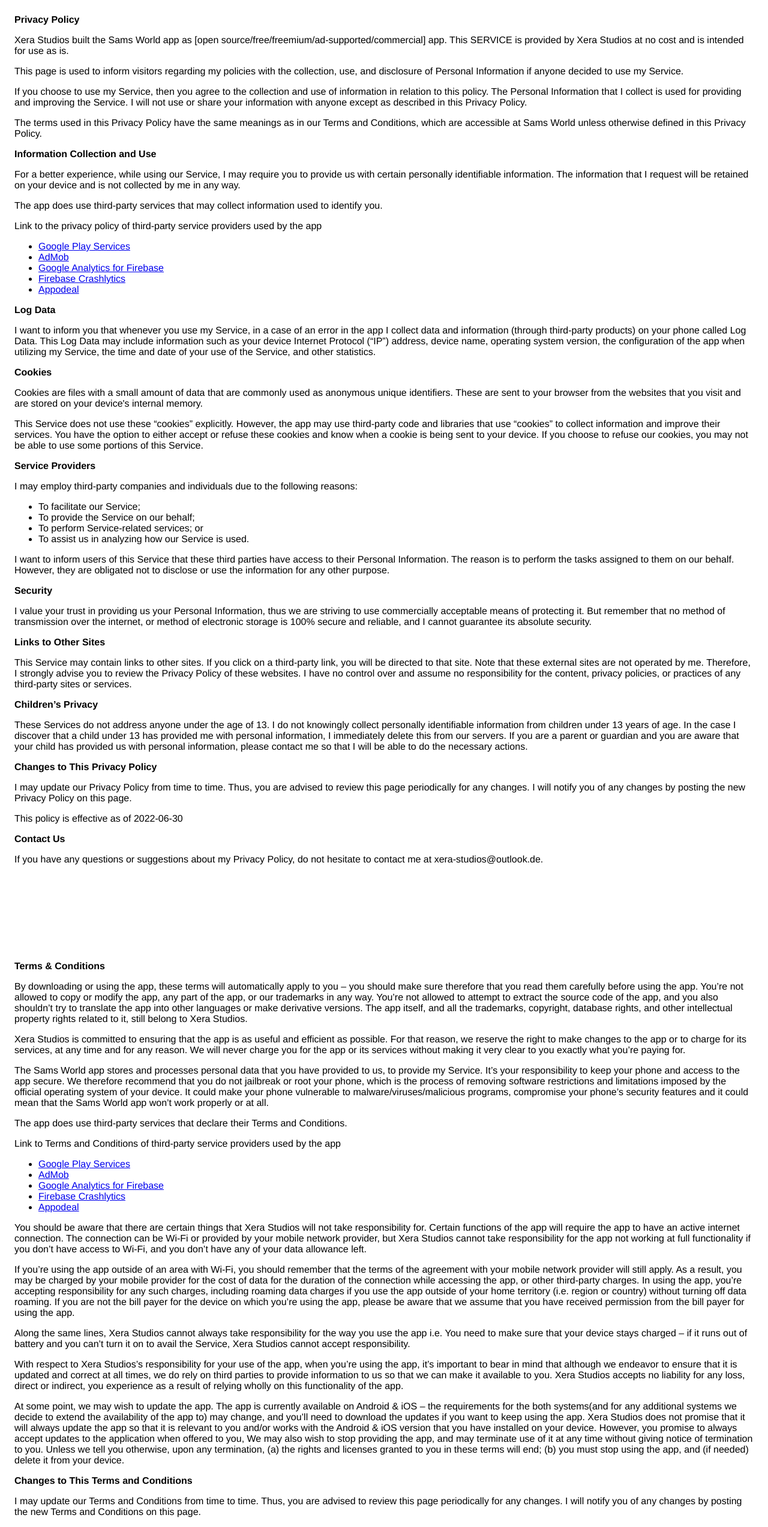
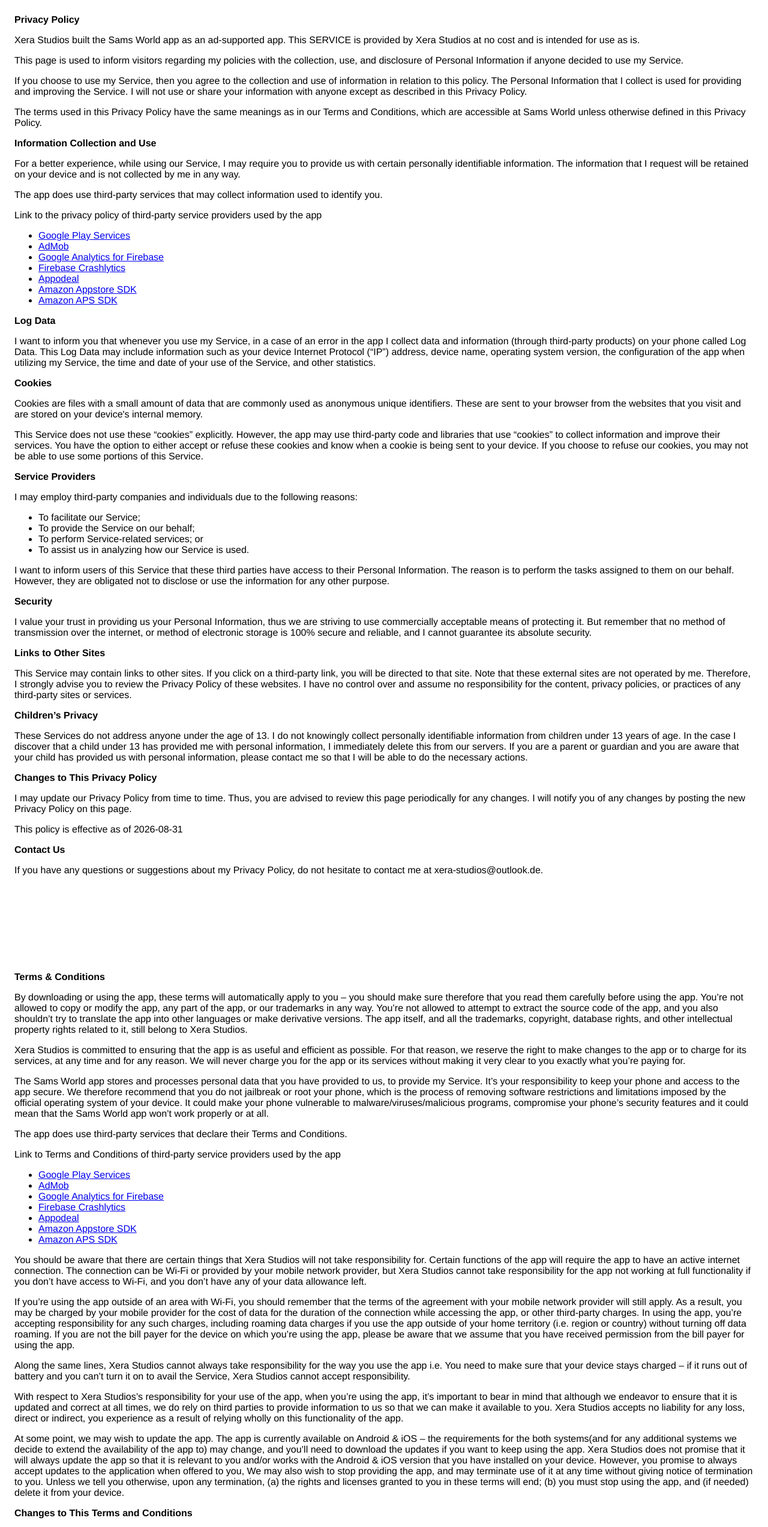
Before and after one commit to xera-studios/xera-studios.github.io, a plain HTML site: page index.html in a window 1280 px wide. Shown: the top 2546 px of the page at 60% size. Drawn offline with Linux system fonts and the light colour scheme.

Commit message:
docs: add Amazon SDK services, fix placeholder, update effective dates

```diff
--- a/index.html
+++ b/index.html
@@ -8,8 +8,7 @@
     </head>
     <body>
     <strong>Privacy Policy</strong> <p>
-                  Xera Studios built the Sams World app as
-                  [open source/free/freemium/ad-supported/commercial] app. This SERVICE is provided by
+                  Xera Studios built the Sams World app as an ad-supported app. This SERVICE is provided by
                   Xera Studios at no cost and is intended for use as
                   is.
                 </p> <p>
@@ -37,7 +36,7 @@
                   </p> <p>
                     Link to the privacy policy of third-party service providers used
                     by the app
-                  </p> <ul><li><a href="https://www.google.com/policies/privacy/" target="_blank" rel="noopener noreferrer">Google Play Services</a></li><li><a href="https://support.google.com/admob/answer/6128543?hl=en" target="_blank" rel="noopener noreferrer">AdMob</a></li><li><a href="https://firebase.google.com/policies/analytics" target="_blank" rel="noopener noreferrer">Google Analytics for Firebase</a></li><li><a href="https://firebase.google.com/support/privacy/" target="_blank" rel="noopener noreferrer">Firebase Crashlytics</a></li><!----><!----><!----><!----><!----><li><a href="https://www.appodeal.com/home/privacy-policy/" target="_blank" rel="noopener noreferrer">Appodeal</a></li><!----><!----><!----><!----><!----><!----><!----><!----><!----><!----><!----><!----><!----><!----><!----><!----><!----><!----></ul></div> <p><strong>Log Data</strong></p> <p>
+                  </p> <ul><li><a href="https://www.google.com/policies/privacy/" target="_blank" rel="noopener noreferrer">Google Play Services</a></li><li><a href="https://support.google.com/admob/answer/6128543?hl=en" target="_blank" rel="noopener noreferrer">AdMob</a></li><li><a href="https://firebase.google.com/policies/analytics" target="_blank" rel="noopener noreferrer">Google Analytics for Firebase</a></li><li><a href="https://firebase.google.com/support/privacy/" target="_blank" rel="noopener noreferrer">Firebase Crashlytics</a></li><li><a href="https://www.appodeal.com/home/privacy-policy/" target="_blank" rel="noopener noreferrer">Appodeal</a></li><li><a href="https://developer.amazon.com/legal/privacy" target="_blank" rel="noopener noreferrer">Amazon Appstore SDK</a></li><li><a href="https://developer.amazon.com/legal/privacy" target="_blank" rel="noopener noreferrer">Amazon APS SDK</a></li></ul></div> <p><strong>Log Data</strong></p> <p>
                   I want to inform you that whenever you
                   use my Service, in a case of an error in the app
                   I collect data and information (through third-party
@@ -101,7 +100,7 @@
                   periodically for any changes. I will
                   notify you of any changes by posting the new Privacy Policy on
                   this page.
-                </p> <p>This policy is effective as of 2022-06-30</p> <p><strong>Contact Us</strong></p> <p>
+                </p> <p>This policy is effective as of 2026-08-31</p> <p><strong>Contact Us</strong></p> <p>
                   If you have any questions or suggestions about my
                   Privacy Policy, do not hesitate to contact me at xera-studios@outlook.de.
                 </p>
@@ -145,7 +144,7 @@
                   </p> <p>
                     Link to Terms and Conditions of third-party service
                     providers used by the app
-                  </p> <ul><li><a href="https://policies.google.com/terms" target="_blank" rel="noopener noreferrer">Google Play Services</a></li><li><a href="https://developers.google.com/admob/terms" target="_blank" rel="noopener noreferrer">AdMob</a></li><li><a href="https://firebase.google.com/terms/analytics" target="_blank" rel="noopener noreferrer">Google Analytics for Firebase</a></li><li><a href="https://firebase.google.com/terms/crashlytics" target="_blank" rel="noopener noreferrer">Firebase Crashlytics</a></li><!----><!----><!----><!----><!----><li><a href="https://www.appodeal.com/home/terms-of-service/" target="_blank" rel="noopener noreferrer">Appodeal</a></li><!----><!----><!----><!----><!----><!----><!----><!----><!----><!----><!----><!----><!----><!----><!----><!----><!----><!----></ul></div> <p>
+                  </p> <ul><li><a href="https://policies.google.com/terms" target="_blank" rel="noopener noreferrer">Google Play Services</a></li><li><a href="https://developers.google.com/admob/terms" target="_blank" rel="noopener noreferrer">AdMob</a></li><li><a href="https://firebase.google.com/terms/analytics" target="_blank" rel="noopener noreferrer">Google Analytics for Firebase</a></li><li><a href="https://firebase.google.com/terms/crashlytics" target="_blank" rel="noopener noreferrer">Firebase Crashlytics</a></li><li><a href="https://www.appodeal.com/home/terms-of-service/" target="_blank" rel="noopener noreferrer">Appodeal</a></li><li><a href="https://developer.amazon.com/legal/terms" target="_blank" rel="noopener noreferrer">Amazon Appstore SDK</a></li><li><a href="https://developer.amazon.com/legal/terms" target="_blank" rel="noopener noreferrer">Amazon APS SDK</a></li></ul></div> <p>
                   You should be aware that there are certain things that
                   Xera Studios will not take responsibility for. Certain
                   functions of the app will require the app to have an active
@@ -206,7 +205,7 @@
                   notify you of any changes by posting the new Terms and
                   Conditions on this page.
                 </p> <p>
-                  These terms and conditions are effective as of 2022-06-30
+                  These terms and conditions are effective as of 2026-08-31
                 </p> <p><strong>Contact Us</strong></p> <p>
                   If you have any questions or suggestions about my
                   Terms and Conditions, do not hesitate to contact me
```
Also changed, not shown: privacy.html (+5 -3 lines).
